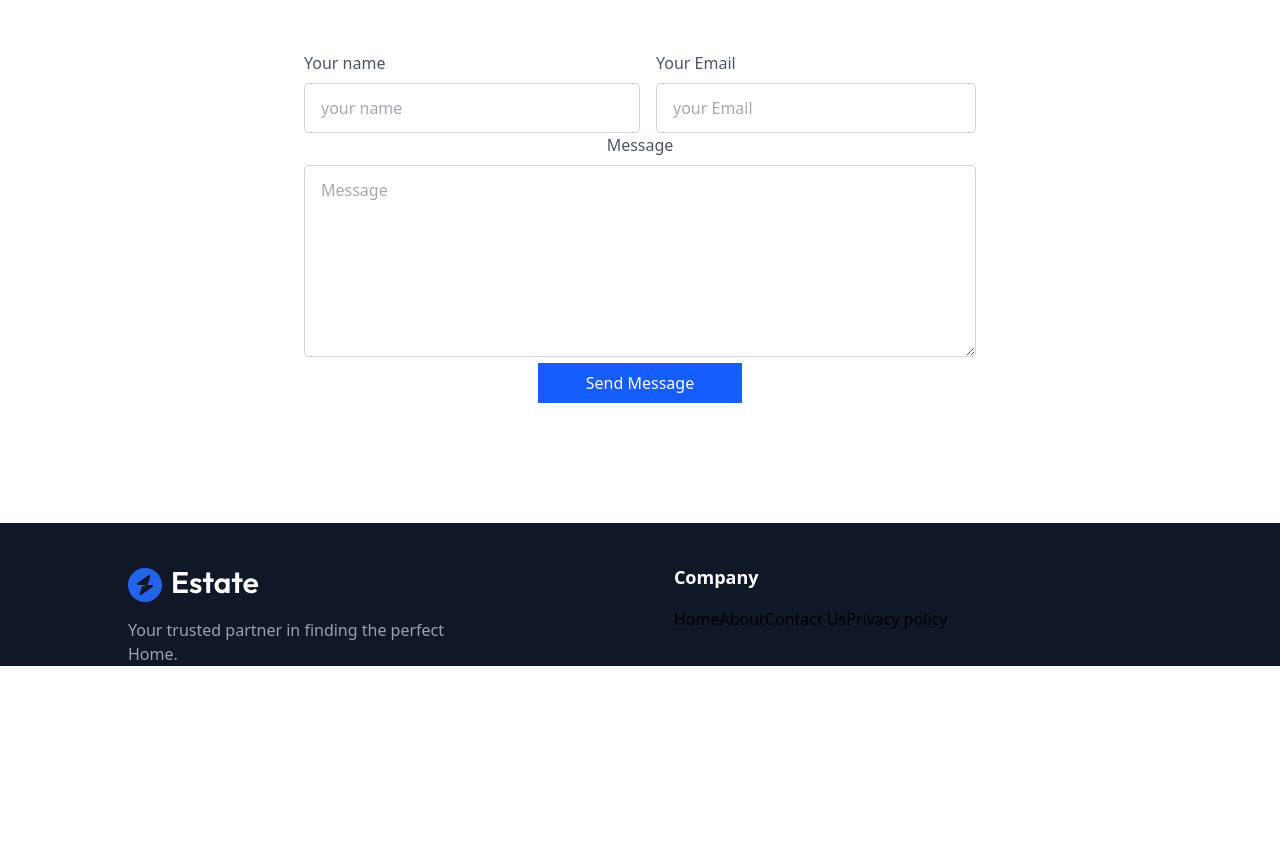
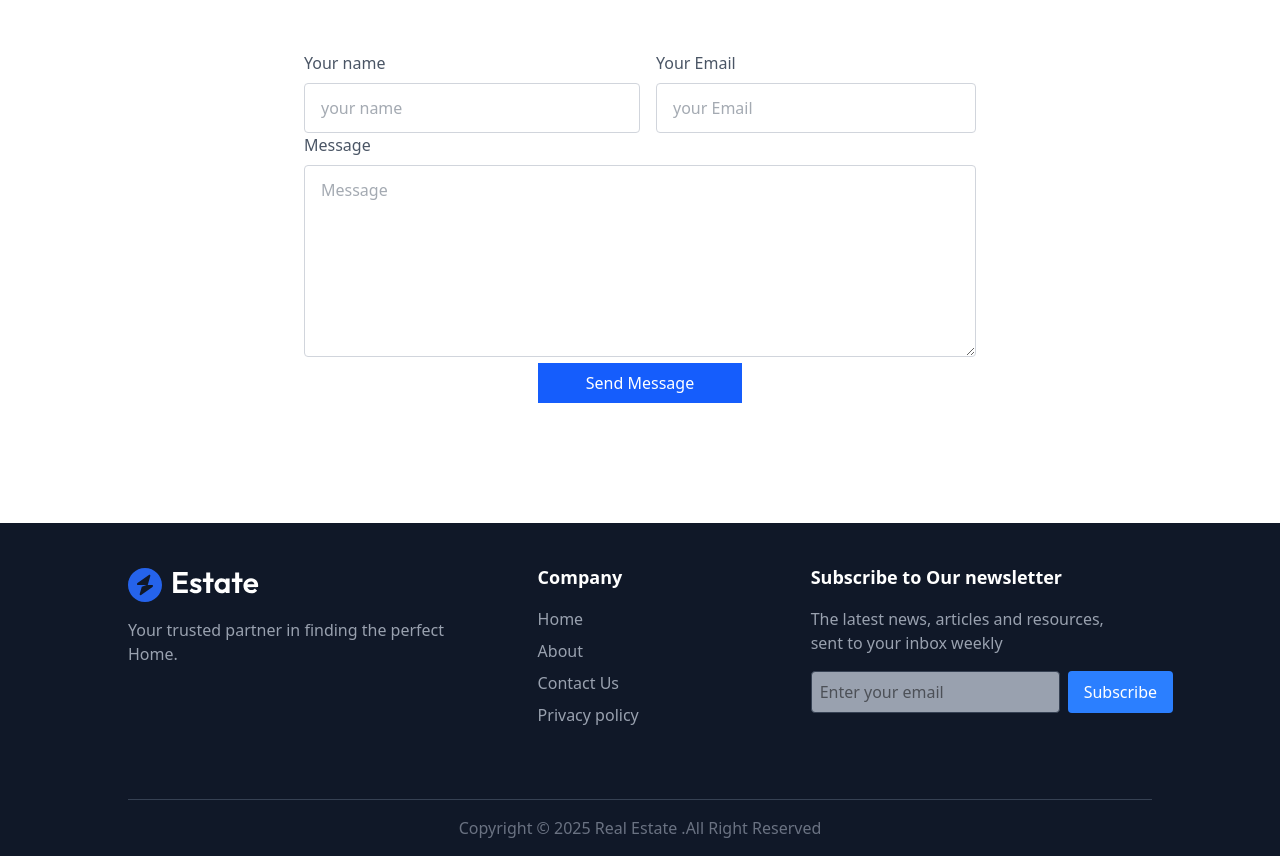
Before and after one commit to Olivier-hash/Real-Estate, a React (Vite) app: page / in a window 1280 px wide. Shown: the part 3120-3976 px from the top of the page. Before the commit the page ends 3786 px from the top, so only its background shows below. Built offline with nearby package versions, Linux system fonts and the light colour scheme.

Commit message:
Subsription box in footer included

```diff
--- a/src/components/Contact.jsx
+++ b/src/components/Contact.jsx
@@ -62,7 +62,7 @@
 
                 </div>
                 {/* text message */}
-                <div>
+                <div className='text-left'>
                     Message
                     <textarea className='w-full border border-gray-300 rounded py-3 px-4 mt-2 h-48 '
                      name="Message" placeholder='Message' required></textarea>
--- a/src/components/Footer.jsx
+++ b/src/components/Footer.jsx
@@ -12,18 +12,31 @@
             <p className='text-gray-400 mt-4'>Your trusted partner in finding the perfect Home.</p>
           </div>
              {/* menu items */}
-          <div>
+          <div className='w-full md:w-1/5 md:mb-0'>
             <h3 className='text-white text-lg font-bold mb-4'>Company</h3>
-            <ul>
-                <a href="">Home</a>
-                <a href="">About</a>
-                <a href="">Contact Us</a>
-                <a href="">Privacy policy</a>
+            <ul className='flex flex-col gap-2 mb-8 text-gray-400'>
+                <a href="#Header" className='hover:text-white'>Home</a>
+                <a href="#About" className='hover:text-white'>About</a>
+                <a href="#Contact" className='hover:text-white'>Contact Us</a>
+                <a href="" className='hover:text-white'>Privacy policy</a>
             </ul>
           </div>
-          <div></div>
+              {/* info,newsletters */}
+          <div className='w-full md:w-1/3 '>
+            <h3 className='text-white text-lg font-bold mb-4'>Subscribe to Our newsletter</h3>
+            <p className='text-gray-400 mb-4 max-w-80'>The latest news, articles and resources, sent to your inbox weekly</p>
+            <div className='flex gap-2'>
+                <input className='p-2 rounded bg-gray-400 border border-gray-700  focus:outline-none w-full md:w-auto'
+                type="email" placeholder='Enter your email'/>
+                <button className='py-2 px-4 rounded bg-blue-500 text-white'>Subscribe</button>
+            </div>
+          </div>
+
         </div>
-        <div></div>
+        {/* message */}
+        <div className='border-t border-gray-700 py-4 mt-10 text-gray-500 text-center'>
+            Copyright &copy; 2025 Real Estate .All Right Reserved
+        </div>
     </div>
   )
 }
```
